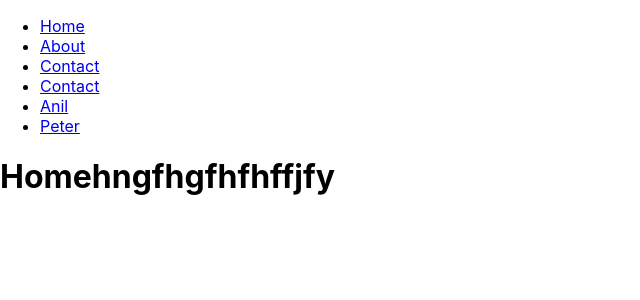
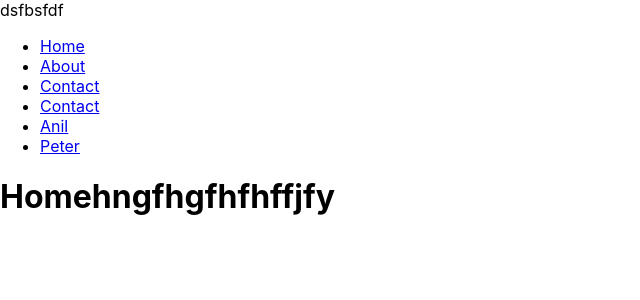
Before and after one commit to sameerddr/React-Tutorial, a React (Create React App) app: page / in a window 1280 px wide. Shown: the top 300 px of the page, without its empty margins (0-640 px from the left). Built offline with nearby package versions, Linux system fonts and the light colour scheme.

Commit message:
practice

```diff
--- a/src/App.js
+++ b/src/App.js
@@ -43,6 +43,7 @@ import User from "./Rout/User";
 function App() {
   return (
     <div className="sameer">
+      dsfbsfdf
       <BrowserRouter>
         <Header />
         <Routes>
```
